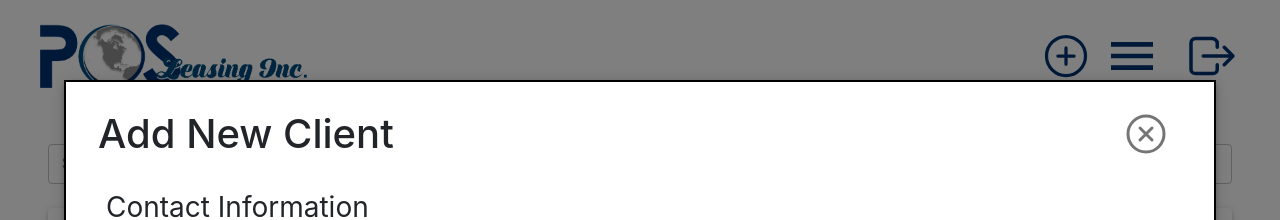
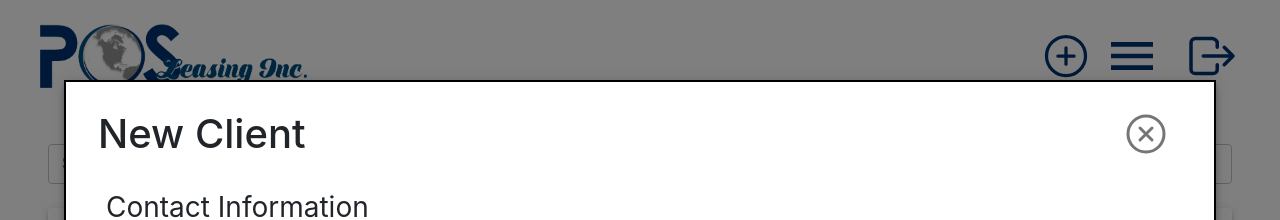
Before and after one commit to kineticlion/posleasing, a React (Create React App) app: page /dashboard in a window 1280 px wide. Both pictures are taken after a click on the button 1066 px from the left and 56 px from the top of the page. Shown: the top 220 px of the page. Built offline with nearby package versions, Linux system fonts and the light colour scheme.

Commit message:
Updated AddNewClient title

```diff
--- a/src/components/AddNewClient/Pages/Page1/AddNewClientModal1.jsx
+++ b/src/components/AddNewClient/Pages/Page1/AddNewClientModal1.jsx
@@ -51,7 +51,7 @@ const AddNewClientModal = ({ open, setOpen, next }) => {
     <div className={classes.paper}>
      <div className='d-flex justify-content-between'>
       <h2 className='align-self-center' style={{ fontSize: "5vmin" }}>
-       Add New Client
+       New Client
       </h2>
       <IconButton className='ml-5 mb-2' onClick={handleClose} style={{ outline: 0 }}>
        <IoCloseCircleOutline size='6vmin' />
--- a/src/components/AddNewClient/Pages/Page2/AddNewClientModal2.jsx
+++ b/src/components/AddNewClient/Pages/Page2/AddNewClientModal2.jsx
@@ -47,7 +47,7 @@ const AddNewClientModal = ({ open, setOpen }) => {
     <div className={classes.paper}>
      <div className='d-flex justify-content-between'>
       <h2 className='align-self-center' style={{ fontSize: "5vmin" }}>
-       Add New Client
+       New Client
       </h2>
       <IconButton className='ml-5 mb-2' onClick={handleClose} style={{ outline: 0 }}>
        <IoChevronBackCircleOutline size='6vmin' />
```
